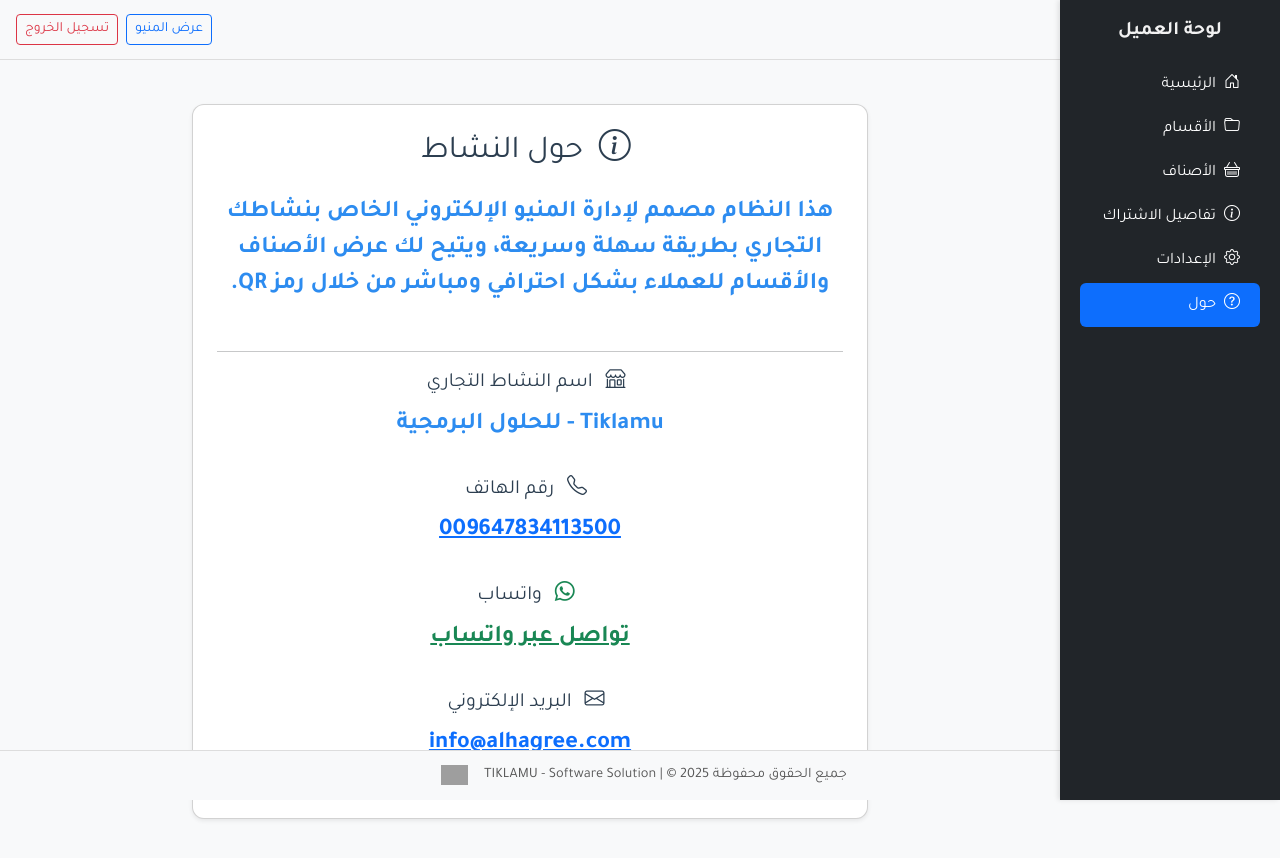
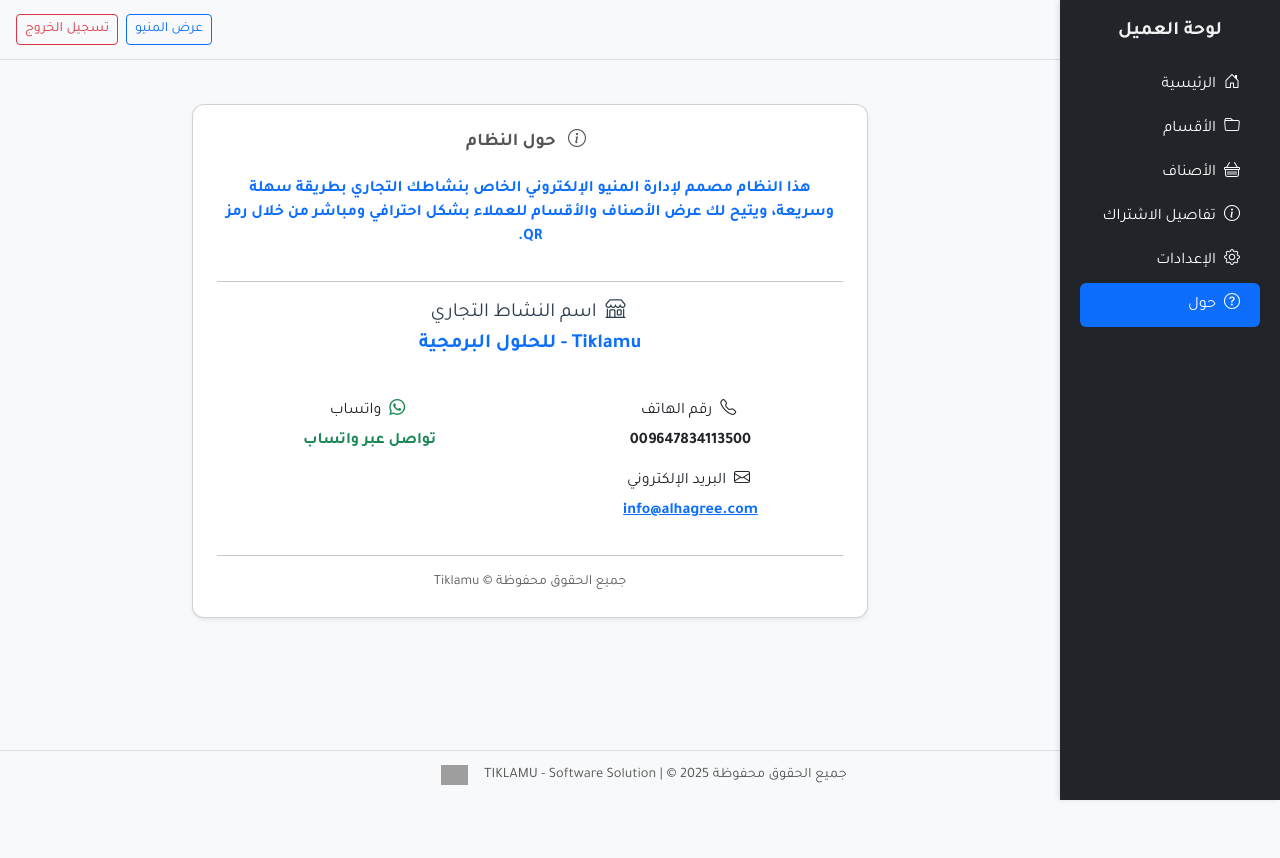
Before and after one commit to alhagree/menu-agent, a Vue app: page /client/about in a window 1280 px wide. Shown: the top 858 px of the page. After the commit the page ends 800 px from the top, so only its background shows below. Built offline with nearby package versions, Linux system fonts and the light colour scheme; sample sign-in values are in the browser's storage; grey boxes are pictures that could not be loaded; what vue3-circle-progress would draw is missing.

Commit message:
fix: Style About Page

```diff
--- a/src/views/client/ClientAboutView.vue
+++ b/src/views/client/ClientAboutView.vue
@@ -1,55 +1,67 @@
 <template>
   <div class="container mt-4" style="max-width: 700px">
     <div class="card shadow-sm p-4">
-      <h2 class="text-center mb-4">
-        <i class="bi bi-info-circle me-2"></i> حول النشاط
-      </h2>
+      <!-- عنوان -->
+      <h3 class="text-center mb-4 fw-bold">
+        <i class="bi bi-info-circle me-2"></i> حول النظام
+      </h3>
 
-      <div class="mb-3">
-        <p class="lead">
-          هذا النظام مصمم لإدارة المنيو الإلكتروني الخاص بنشاطك التجاري بطريقة
-          سهلة وسريعة، ويتيح لك عرض الأصناف والأقسام للعملاء بشكل احترافي ومباشر
-          من خلال رمز QR.
-        </p>
+      <!-- وصف النظام -->
+      <p class="text-center text-primary" style="font-size: 1rem">
+        هذا النظام مصمم لإدارة المنيو الإلكتروني الخاص بنشاطك التجاري بطريقة
+        سهلة وسريعة، ويتيح لك عرض الأصناف والأقسام للعملاء بشكل احترافي ومباشر
+        من خلال رمز QR.
+      </p>
+
+      <hr />
+
+      <!-- معلومات النشاط -->
+      <div class="row text-center mb-4">
+        <div class="col-md-12">
+          <h5 class="mb-1">
+            <i class="bi bi-shop me-1"></i> اسم النشاط التجاري
+          </h5>
+          <p class="fw-bold text-primary fs-5">{{ businessName }}</p>
+        </div>
+      </div>
+
+      <div class="row g-3 mb-3">
+        <div class="col-md-6 text-center">
+          <h6><i class="bi bi-telephone me-1"></i> رقم الهاتف</h6>
+          <a
+            :href="`tel:${businessPhone}`"
+            class="d-block text-decoration-none text-dark fw-bold"
+          >
+            {{ businessPhone }}
+          </a>
+        </div>
+        <div class="col-md-6 text-center">
+          <h6><i class="bi bi-whatsapp me-1 text-success"></i> واتساب</h6>
+          <a
+            :href="`https://wa.me/${businessPhone.replace('+', '')}`"
+            target="_blank"
+            class="text-success fw-bold text-decoration-none"
+          >
+            تواصل عبر واتساب
+          </a>
+        </div>
+        <div class="col-md-6 text-center">
+          <h6><i class="bi bi-envelope me-1"></i> البريد الإلكتروني</h6>
+          <a :href="`mailto:${businessEmail}`" class="d-block fw-bold">
+            {{ businessEmail }}
+          </a>
+        </div>
+        <div class="col-md-6 text-center" v-if="showLocation">
+          <h6><i class="bi bi-geo-alt me-1"></i> الموقع</h6>
+          <p class="fw-bold text-muted">{{ businessLocation }}</p>
+        </div>
       </div>
 
       <hr />
 
-      <div class="mb-3">
-        <h5><i class="bi bi-shop me-2"></i> اسم النشاط التجاري</h5>
-        <p>{{ businessName }}</p>
-      </div>
-
-      <div class="mb-3" v-if="showLocation">
-        <h5><i class="bi bi-geo-alt me-2"></i> الموقع</h5>
-        <p>{{ businessLocation }}</p>
-      </div>
-
-      <div class="mb-3">
-        <h5><i class="bi bi-telephone me-2"></i> رقم الهاتف</h5>
-        <p>
-          <a :href="`tel:${businessPhone}`">{{ businessPhone }}</a>
-        </p>
-      </div>
-
-      <div class="mb-3">
-        <h5><i class="bi bi-whatsapp me-2 text-success"></i> واتساب</h5>
-        <p>
-          <a
-            :href="`https://wa.me/${businessPhone.replace('+', '')}`"
-            target="_blank"
-            class="text-success"
-          >
-            تواصل عبر واتساب
-          </a>
-        </p>
-      </div>
-
-      <div class="mb-3">
-        <h5><i class="bi bi-envelope me-2"></i> البريد الإلكتروني</h5>
-        <p>
-          <a :href="`mailto:${businessEmail}`">{{ businessEmail }}</a>
-        </p>
+      <!-- ملاحظة -->
+      <div class="text-center text-muted small">
+        جميع الحقوق محفوظة © Tiklamu
       </div>
     </div>
   </div>
@@ -64,7 +76,7 @@ export default {
       businessLocation: "شارع فلسطين، بغداد - العراق",
       businessPhone: "009647834113500",
       businessEmail: "info@alhagree.com",
-      showLocation: false, // أو true حسب
+      showLocation: false,
     };
   },
 };
```
